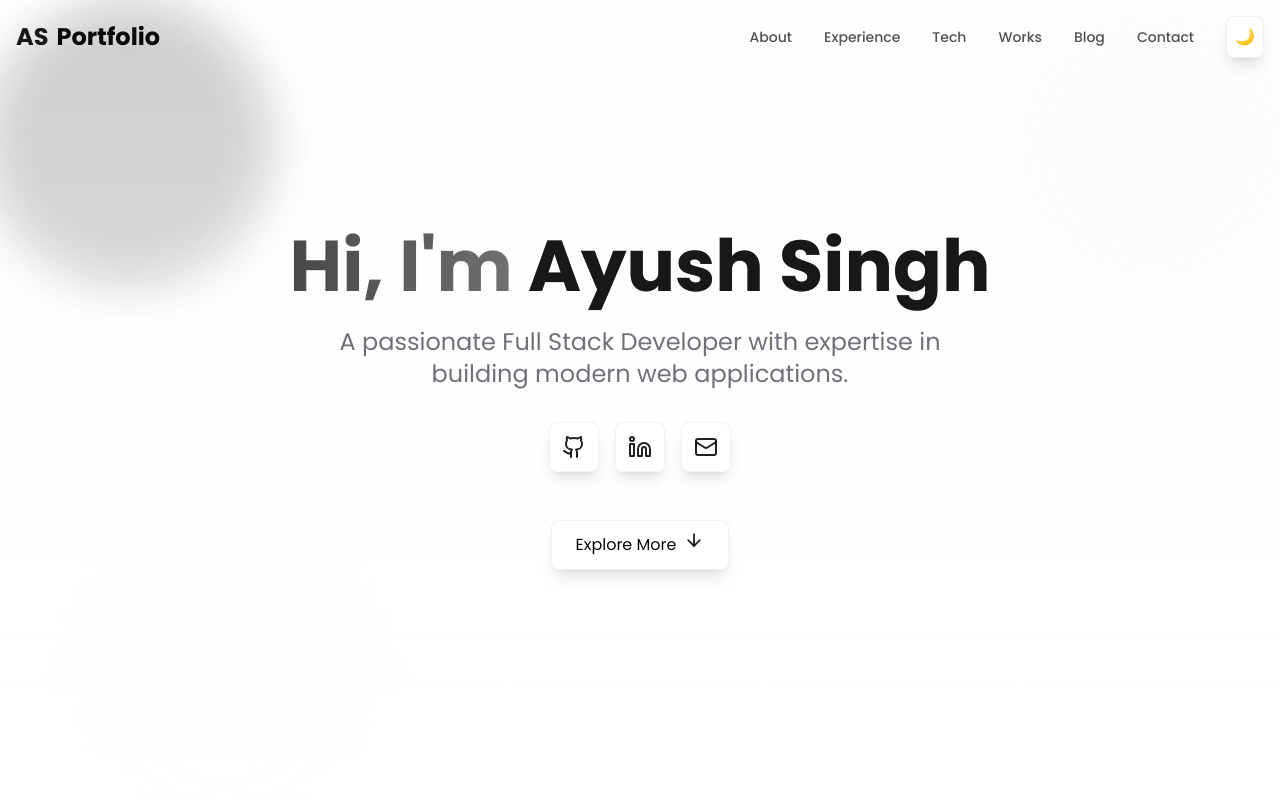
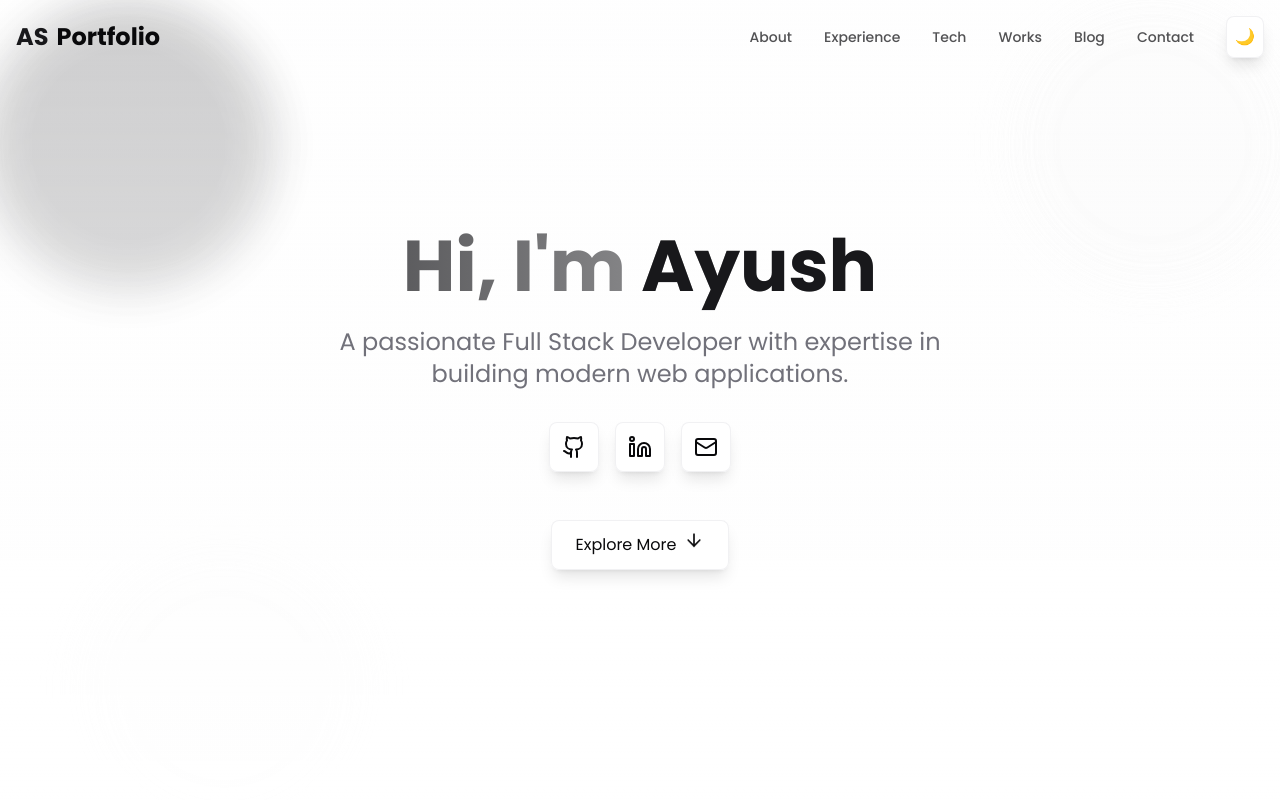
Before and after one commit to singhayush20/portfolio-website, a React (Vite) app: page / in a window 1280 px wide. Shown: the top 800 px of the page. Built offline with nearby package versions, Linux system fonts and the light colour scheme.

Commit message:
fixed ui issues

```diff
--- a/src/components/Hero.jsx
+++ b/src/components/Hero.jsx
@@ -9,6 +9,7 @@ import animationData from '../assets/animations/hero-animation.json';
 import { useScroll, useTransform } from "framer-motion";
 import { useTheme } from "../context/ThemeContext";
 import { ArrowDown, Github, Linkedin, Mail } from "lucide-react";
+import { socials, email } from '../constants';
 
 const Hero = () => {
   const { theme } = useTheme();
@@ -20,6 +21,9 @@ const Hero = () => {
 
   const y = useTransform(scrollYProgress, [0, 1], ["0%", "50%"]);
   const opacity = useTransform(scrollYProgress, [0, 0.5], [1, 0]);
+
+  const githubLink = socials.find(social => social.name === 'GitHub')?.link;
+  const linkedinLink = socials.find(social => social.name === 'LinkedIn')?.link;
 
   return (
     <section
@@ -56,7 +60,7 @@ const Hero = () => {
             animate={{ opacity: 1, y: 0 }}
             transition={{ duration: 0.8, delay: 0.2 }}
           >
-            Hi, I'm <span className="text-primary">Ayush Singh</span>
+            Hi, I'm <span className="text-primary">Ayush</span>
           </motion.h1>
           <motion.p
             className="text-xl md:text-2xl text-muted-foreground mb-8 max-w-2xl mx-auto"
@@ -73,30 +77,24 @@ const Hero = () => {
             transition={{ duration: 0.8, delay: 0.6 }}
           >
             <a
-              href="https://github.com/ayushsingh-1"
+              href={githubLink}
               target="_blank"
               rel="noopener noreferrer"
-              className={`glass-card p-3 rounded-full hover:scale-110 transition-transform ${
-                theme === 'dark' ? 'text-foreground hover:text-primary' : 'text-foreground/90 hover:text-primary'
-              }`}
+              className="glass-card p-3 rounded-full hover-glow"
             >
               <Github className="w-6 h-6" />
             </a>
             <a
-              href="https://www.linkedin.com/in/ayush-singh-1/"
+              href={linkedinLink}
               target="_blank"
               rel="noopener noreferrer"
-              className={`glass-card p-3 rounded-full hover:scale-110 transition-transform ${
-                theme === 'dark' ? 'text-foreground hover:text-primary' : 'text-foreground/90 hover:text-primary'
-              }`}
+              className="glass-card p-3 rounded-full hover-glow"
             >
               <Linkedin className="w-6 h-6" />
             </a>
             <a
-              href="mailto:ayushsingh.work@gmail.com"
-              className={`glass-card p-3 rounded-full hover:scale-110 transition-transform ${
-                theme === 'dark' ? 'text-foreground hover:text-primary' : 'text-foreground/90 hover:text-primary'
-              }`}
+              href={`mailto:${email}`}
+              className="glass-card p-3 rounded-full hover-glow"
             >
               <Mail className="w-6 h-6" />
             </a>
@@ -109,7 +107,7 @@ const Hero = () => {
           >
             <a
               href="#about"
-              className="glass-card px-6 py-3 rounded-full flex items-center gap-2 hover:scale-105 transition-transform"
+              className="glass-card px-6 py-3 rounded-full flex items-center gap-2 hover-glow"
             >
               <span>Explore More</span>
               <ArrowDown className="w-5 h-5 animate-bounce" />
--- /dev/null
+++ b/src/styles/theme.css
@@ -0,0 +1,114 @@
+@tailwind base;
+@tailwind components;
+@tailwind utilities;
+
+:root {
+  --background: 240 10% 3.9%;
+  --foreground: 0 0% 98%;
+  --card: 240 10% 3.9%;
+  --card-foreground: 0 0% 98%;
+  --popover: 240 10% 3.9%;
+  --popover-foreground: 0 0% 98%;
+  --primary: 142.1 70.6% 45.3%;
+  --primary-foreground: 144.9 80.4% 10%;
+  --secondary: 240 3.7% 15.9%;
+  --secondary-foreground: 0 0% 98%;
+  --muted: 240 3.7% 15.9%;
+  --muted-foreground: 240 5% 64.9%;
+  --accent: 240 3.7% 15.9%;
+  --accent-foreground: 0 0% 98%;
+  --destructive: 0 62.8% 30.6%;
+  --destructive-foreground: 0 0% 98%;
+  --border: 240 3.7% 15.9%;
+  --input: 240 3.7% 15.9%;
+  --ring: 142.4 71.8% 29.2%;
+  --radius: 0.75rem;
+  --timeline-line-color: rgba(255, 255, 255, 0.1);
+}
+
+[data-theme="light"] {
+  --background: 0 0% 100%;
+  --foreground: 240 10% 3.9%;
+  --card: 0 0% 100%;
+  --card-foreground: 240 10% 3.9%;
+  --popover: 0 0% 100%;
+  --popover-foreground: 240 10% 3.9%;
+  --primary: 142.1 76.2% 36.3%;
+  --primary-foreground: 355.7 100% 97.3%;
+  --secondary: 240 4.8% 95.9%;
+  --secondary-foreground: 240 5.9% 10%;
+  --muted: 240 4.8% 95.9%;
+  --muted-foreground: 240 3.8% 46.1%;
+  --accent: 240 4.8% 95.9%;
+  --accent-foreground: 240 5.9% 10%;
+  --destructive: 0 84.2% 60.2%;
+  --destructive-foreground: 0 0% 98%;
+  --border: 240 5.9% 90%;
+  --input: 240 5.9% 90%;
+  --ring: 142.1 76.2% 36.3%;
+  --timeline-line-color: #e9ecef;
+}
+
+@layer base {
+  * {
+    @apply border-border;
+  }
+  body {
+    @apply bg-background text-foreground;
+  }
+}
+
+/* Glass effect styles */
+.glass-effect {
+  @apply bg-background/30 backdrop-blur-md border border-border/20 shadow-lg;
+}
+
+.glass-card {
+  @apply bg-background/20 backdrop-blur-sm border border-border/10 hover:border-primary/30 transition-all duration-300;
+}
+
+/* Enhanced shadows */
+.shadow-card {
+  @apply shadow-[0_4px_30px_rgba(0,0,0,0.1)];
+}
+
+.shadow-glow-sm {
+  @apply shadow-[0_0_15px_rgba(16,185,129,0.3)];
+}
+
+.shadow-glow-md {
+  @apply shadow-[0_0_25px_rgba(16,185,129,0.4)];
+}
+
+/* Gradient backgrounds */
+.gradient-bg {
+  @apply bg-gradient-to-br from-background via-background/95 to-background/90;
+}
+
+/* Animated gradient border */
+.gradient-border {
+  @apply relative;
+}
+
+.gradient-border::before {
+  content: '';
+  @apply absolute inset-0 rounded-lg p-[1px] bg-gradient-to-r from-primary/30 via-secondary/30 to-accent/30 -z-10;
+}
+
+/* Enhanced hover effects */
+.hover-glow {
+  @apply transition-all duration-300 hover:shadow-glow-sm hover:scale-105;
+}
+
+/* Custom scrollbar */
+::-webkit-scrollbar {
+  @apply w-2;
+}
+
+::-webkit-scrollbar-track {
+  @apply bg-background/50;
+}
+
+::-webkit-scrollbar-thumb {
+  @apply bg-primary/30 rounded-full hover:bg-primary/50 transition-colors;
+}
```
